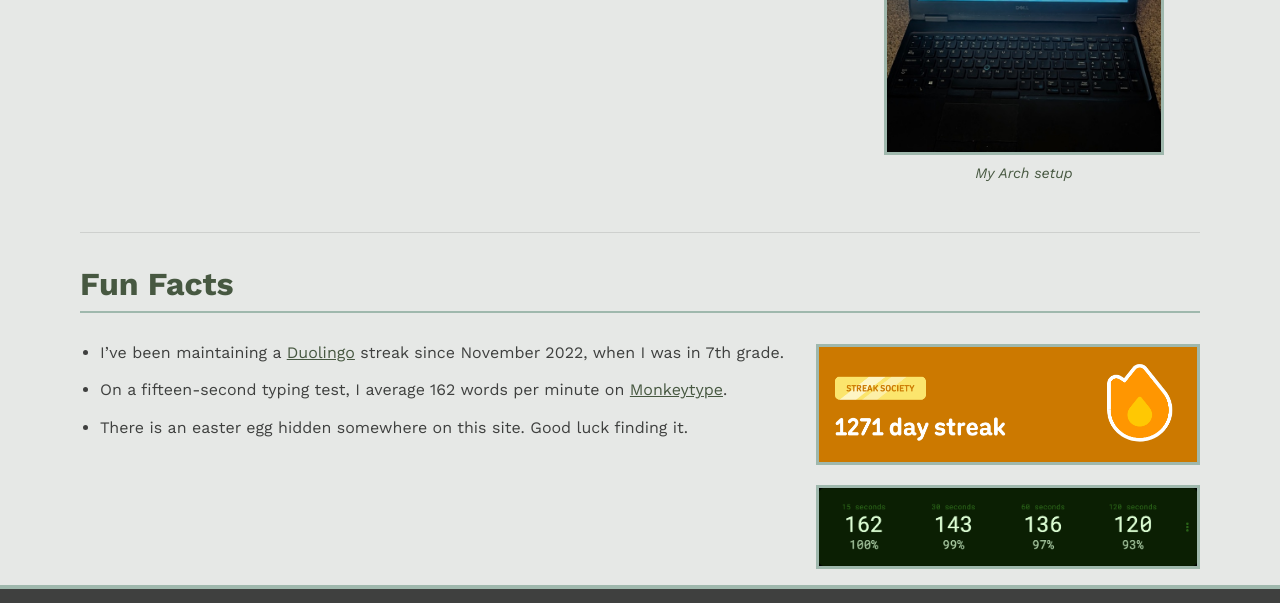
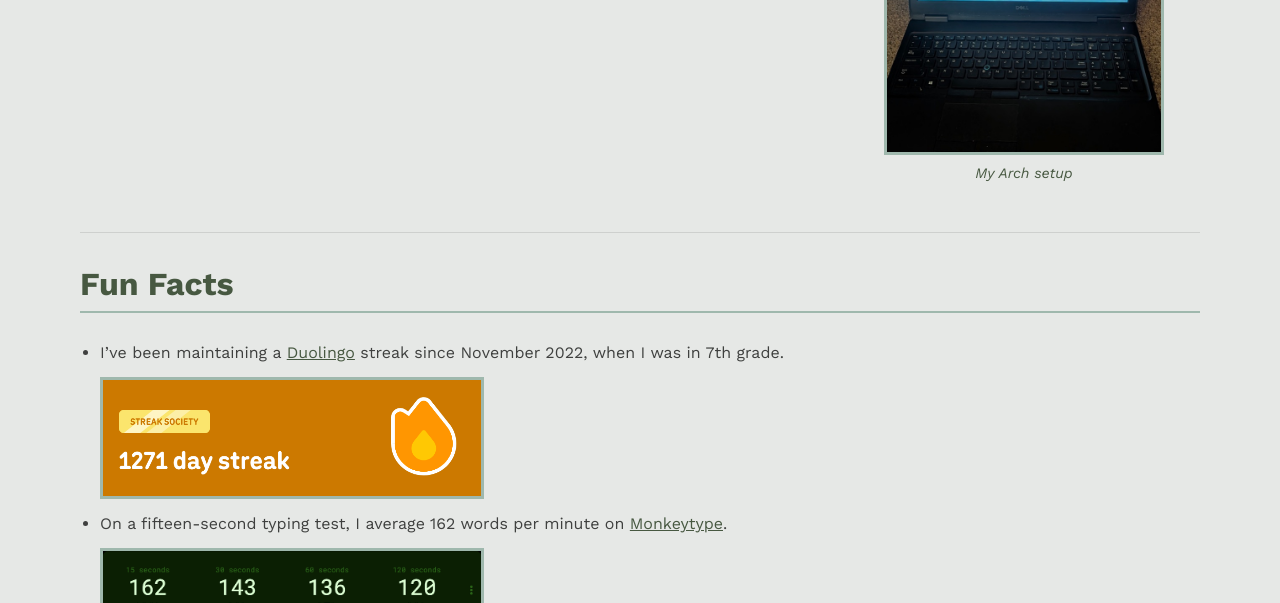
Before and after one commit to pgdev7/mams-website, a plain HTML site: page index.html in a window 1280 px wide. Shown: the part 3070-3673 px from the top of the page. Drawn offline with nearby package versions, Linux system fonts and the light colour scheme.

Commit message:
Add files via upload

```diff
--- a/index.html
+++ b/index.html
@@ -168,18 +168,18 @@
             <h2>Fun Facts</h2>
             <ul class="fun-facts">
                 <li>
-                    <figure class="photo-figure is-wide image-right">
+                    I’ve been maintaining a <a href="https://www.duolingo.com/">Duolingo</a> streak since November
+                    2022, when I was in 7th grade.
+                    <figure class="photo-figure is-wide is-stacked">
                         <img src="assets/imgs/duolingo.png" alt="My Duolingo streak">
                     </figure>
-                    I’ve been maintaining a <a href="https://www.duolingo.com/">Duolingo</a> streak since November
-                    2022, when I was in 7th grade.
                 </li>
                 <li>
-                    <figure class="photo-figure is-wide image-right">
+                    On a fifteen-second typing test, I average 162 words per minute on <a
+                        href="https://monkeytype.com/">Monkeytype</a>.
+                    <figure class="photo-figure is-wide is-stacked">
                         <img src="assets/imgs/monkeytype.png" alt="My Monkeytype typing results">
                     </figure>
-                    On a fifteen-second typing test, I average 162 words per minute on <a
-                        href="https://monkeytype.com/">Monkeytype</a>.
                 </li>
                 <li>There is an easter egg hidden somewhere on this site. Good luck finding it.</li>
             </ul>
--- a/style.css
+++ b/style.css
@@ -253,6 +253,16 @@
     margin: 0.25rem 1.5rem 1rem 0;
 }
 
+/* Sits below its text instead of floating beside it, at every width */
+.photo-figure.is-stacked {
+    float: none;
+    margin: 0.75rem 0 0;
+}
+
+.photo-figure.is-stacked img {
+    margin-inline: 0;
+}
+
 .construction-page {
     padding: 2rem 0;
 }
```
